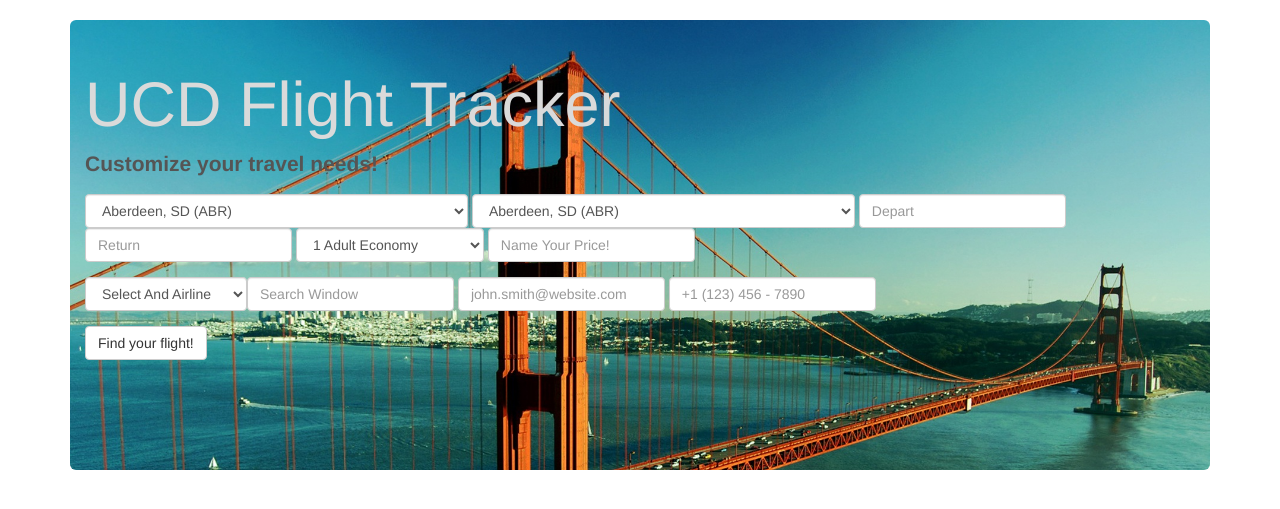
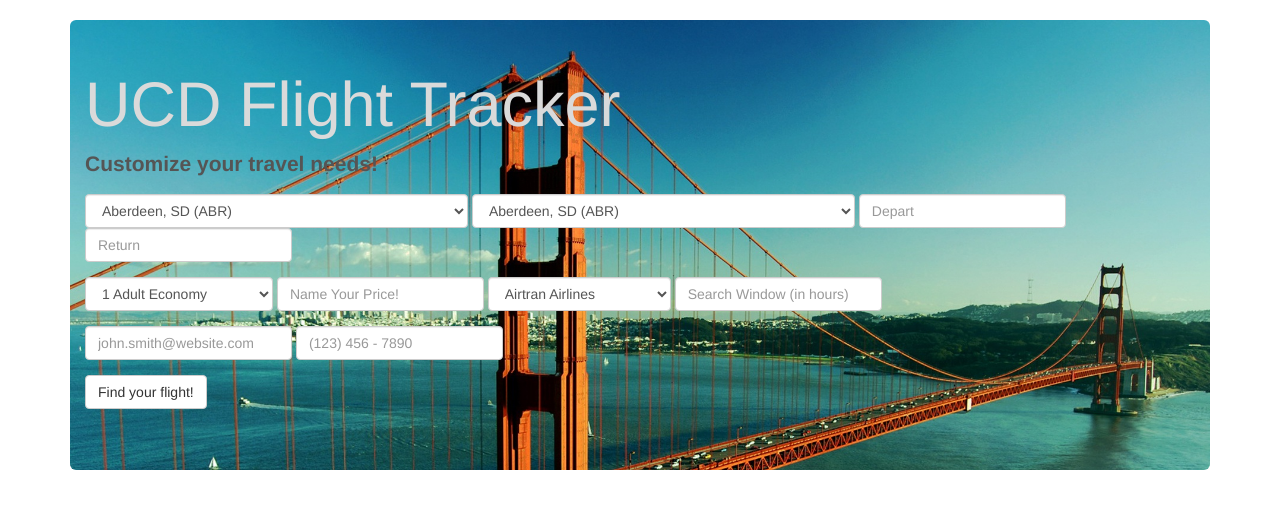
Before and after one commit to nlayton777/ECS193-SeniorDesignProject-FlightTracker, a PHP site: page /plus/ in a window 1280 px wide. Shown: the part 52-561 px from the top of the page. Run offline with PHP 8.4, Linux system fonts and the light colour scheme.

Commit message:
post request works for minimal functionality

```diff
--- /dev/null
+++ b/Airlines.txt
@@ -0,0 +1,17 @@
+Airtran Airlines
+Alaska Airlines
+America West Airlines
+American Airlines
+Continental Airlines
+Delta Air Lines
+Frontier Airlines
+Jet Blue
+Midwest Express
+Northwest Airlines
+Sun Country Airlines
+Southwest Airlines
+Spirit Airlines
+U.S. Airways
+U.S. Airways
+United Airlines
+WestJet
--- a/index.php
+++ b/index.php
@@ -44,10 +44,12 @@
 		<h1>UCD Flight Tracker</h1>
 		<p>Customize your travel needs!<p>
 
-		<form class="form-vertical" role="form" method="post" action="search.php">
+		<form id="search_form" class="form-vertical" method="post" action="search.php">
 		    <div class="form-group form-inline">
+			<!--SOURCE FIELD-->
 			<label for="source" class="sr-only">Departure Location</label>
-			<select class="form-control" id="source">
+			<select class="form-control" id="source" name="source"
+				    form="search_form">
 			<?php
 			    if (file_exists("AirportCodes.txt"))
 			    {
@@ -55,17 +57,18 @@
 				while (!feof($codes))
 				{
 	 			    $line = fgets($codes);
-				    echo "<option value=\"" .
-					substr($line, -5, 3) .
-					"\">" . $line . "</option>";
+				    $sub = substr($line, -5, 3);
+				    echo "<option value=\"".$sub."\">
+					$line</option>";
 				}
 			    }
 			?>
 			</select>
 
-			<!--need to find way to autocomplete with airport-->
+			<!--DESTINATION FIELD-->
 			<label for="destination" class="sr-only">Arrival Location</label>
-			<select class="form-control" id="destination">
+			<select class="form-control" id="destination" name="destination"
+				    form="search_form">
 			<?php
 			    if (file_exists("AirportCodes.txt"))
 			    {
@@ -73,9 +76,9 @@
 				while (!feof($codes))
 				{
 	 			    $line = fgets($codes);
-				    echo "<option value=\"" .
-					substr($line, -5, 3) .
-					"\">" . $line . "</option>";
+				    $sub = substr($line, -5, 3);
+				    echo "<option value=\"".$sub."\">
+					$line</option>";
 				}
 			    }
 			?>
@@ -90,13 +93,16 @@
 			<label for="return-date" class="sr-only">Date of Return</label>
 			<input type="text" class="form-control" id="return-date"
 			    name="return_date" placeholder="Return"/>
+		    </div>
 
+		    <div class="form-group form-inline">
+			<!--PASSENGERS FIELD-->
 			<label for="passengers" class="sr-only">Number of Passengers</label>
-			<select class="form-control" id="passengers">
+			<select class="form-control" id="passengers" name="passengers"
+				    form="search_form">
 			<?php
 			    $pass = array("Adult", "Senior", "Youth",
 				"Child", "Seat Infant", "Lap Infant");
-
 			    foreach ($pass as $pass_type)
 				for ($j = 1; $j <= 7; $j++)
 				    echo "<option value=\"$j $pass_type\">" .
@@ -104,35 +110,45 @@
 			?>
 			</select>
 
+			<!--PRICE FIELD-->
 			<label for="price" class="sr-only">Price</label>
 			<input type="text" class="form-control" id="price"
 			    name="price" placeholder="Name Your Price!"/>
+
+			<!--AIRLINE FIELD-->
+			<label for="airline" class="sr-only">Preferred Airline</label>
+			<select class="form-control" id="airline" name="airline"
+				    form="search_form">
+			<?php
+			    if (file_exists("Airlines.txt"))
+			    {
+				$codes = fopen("Airlines.txt",'r');
+				while (!feof($codes))
+				{
+	 			    $line = fgets($codes);
+				    echo "<option value=\"" . $line .
+					"\">" . $line . "</option>";
+				}
+			    }
+			?>
+			</select>
+
+			<!--SEARCH WINDOW FIELD-->
+			<label for="window" class="sr-only">Search Window</label>
+			<input type="text" class="form-control" id="window"
+			    name="window" placeholder="Search Window (in hours)"/>
+
 		    </div>
-
 		    <div class="form-group form-inline">
-			<label for="airline" class="sr-only">Preferred Airline</label>
-			<select class="form-control" id="airline">
-			    <option>Select And Airline</option>
-			    <option>Alaskan Airlines</option>
-			    <option>American Airlines</option>
-			    <option>Delta Air Lines</option>
-			    <option>Hawaiian Airlines</option>
-			    <option>JetBlue Airways</option>
-			    <option>Southwest Airlines</option>
-			    <option>United Airlines</option>
-			    <option>United Airlines</option>
-
-			<label for="search" class="sr-only">Search Window</label>
-			<input type="text" class="form-control" id="search"
-			    name="search" placeholder="Search Window"/>
-
+			<!--EMAIL FIELD-->
 			<label for="email" class="sr-only">Email</label>
 			<input type="text" class="form-control" id="email"
 			    name="email" placeholder="john.smith@website.com"/>
 
+			<!--PHONE NUMBER FIELD-->
 			<label for="phone" class="sr-only">Phone Number</label>
 			<input type="text" class="form-control" id="phone"
-			    name="return_date" placeholder="+1 (123) 456 - 7890"/>
+			    name="phone" placeholder="(123) 456 - 7890"/>
 		    </div>
 		    <input type="submit" class="btn btn-default" value="Find your flight!"/>
 		</form>
```
Also changed, not shown: search.php (+2 -16 lines).
